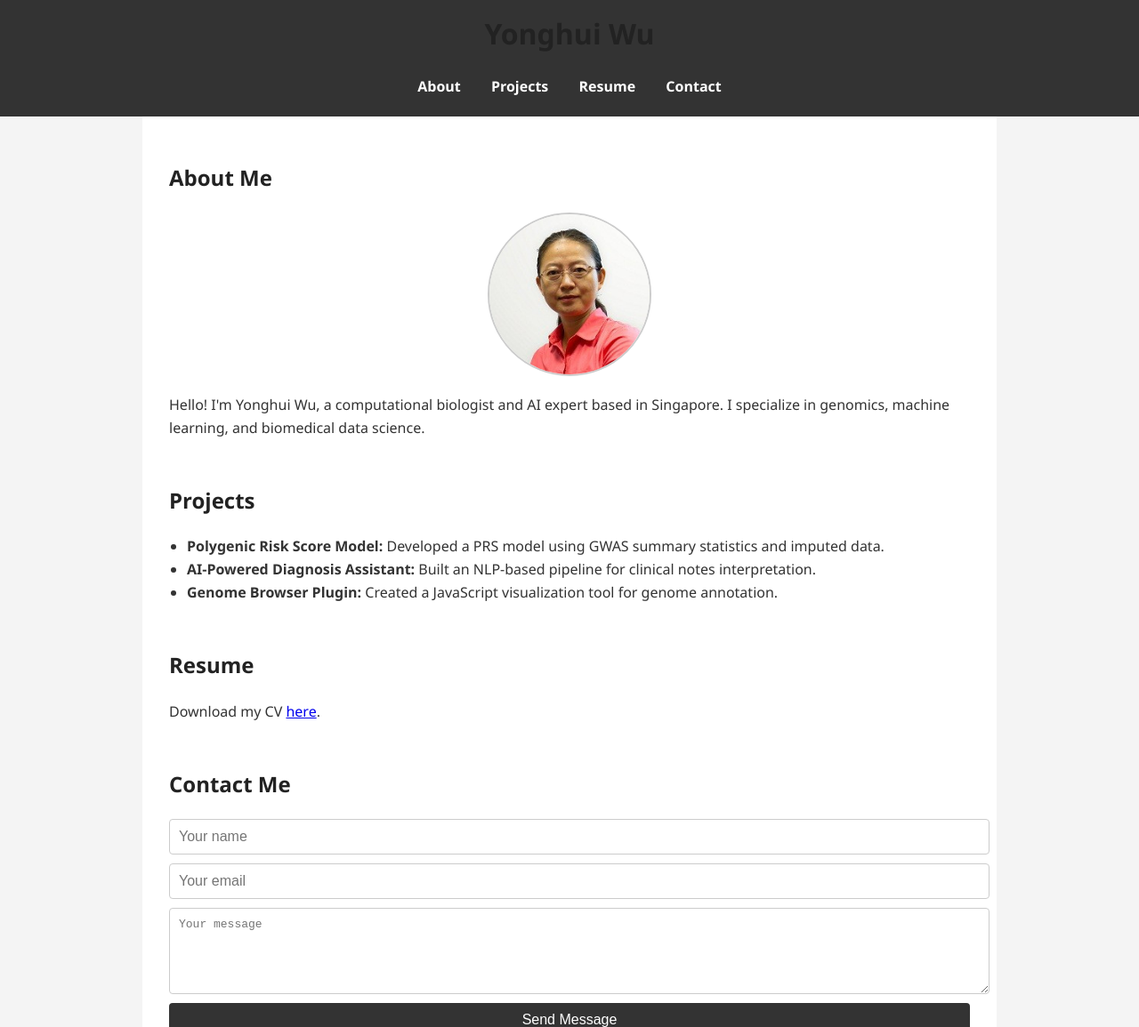
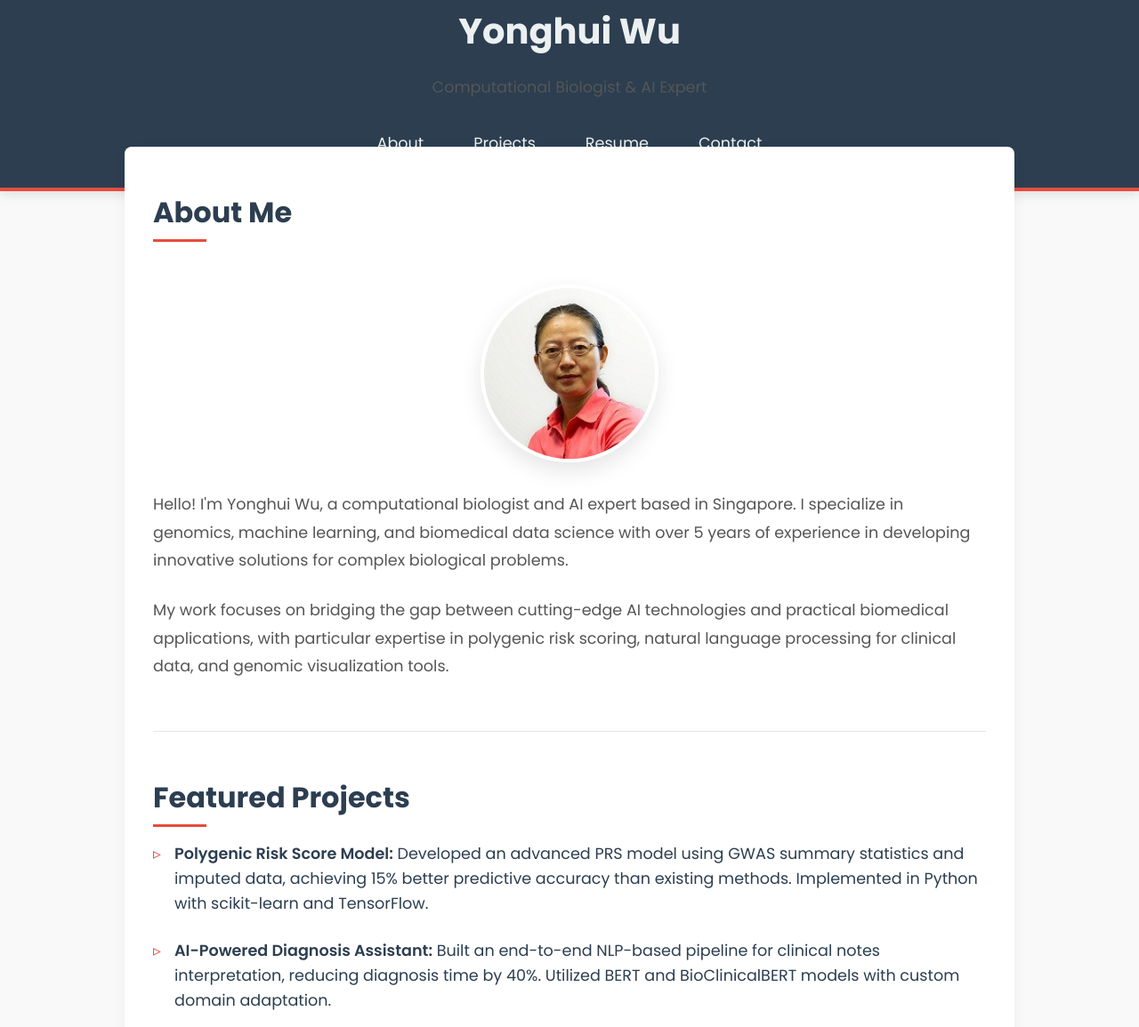
Before and after one commit to HedyWuSG/hedywusg.github.io, a plain HTML site: page index.html in a window 1280 px wide. Shown: the part 29-1184 px from the top of the page at 89% size. Drawn offline with Linux system fonts and the light colour scheme.

Commit message:
Add files via upload

```diff
--- a/index.html
+++ b/index.html
@@ -1,87 +1,295 @@
-
 <!DOCTYPE html>
 <html lang="en">
 <head>
   <meta charset="UTF-8" />
   <meta name="viewport" content="width=device-width, initial-scale=1.0"/>
-  <title>Yonghui Wu - Personal Website</title>
+  <title>Yonghui Wu - Computational Biologist & AI Expert</title>
+  <link rel="preconnect" href="https://fonts.googleapis.com">
+  <link rel="preconnect" href="https://fonts.gstatic.com" crossorigin>
+  <link href="https://fonts.googleapis.com/css2?family=Poppins:wght@300;400;600;700&family=Roboto+Mono:wght@400;500&display=swap" rel="stylesheet">
   <style>
-    body {
-      font-family: 'Segoe UI', Tahoma, Geneva, Verdana, sans-serif;
+    :root {
+      --primary: #2c3e50;
+      --secondary: #3498db;
+      --accent: #e74c3c;
+      --light: #ecf0f1;
+      --dark: #2c3e50;
+      --gray: #95a5a6;
+      --transition: all 0.3s ease;
+    }
+
+    * {
       margin: 0;
       padding: 0;
+      box-sizing: border-box;
+    }
+
+    body {
+      font-family: 'Poppins', sans-serif;
       line-height: 1.6;
-      background-color: #f4f4f4;
-      color: #333;
+      background-color: #f9f9f9;
+      color: var(--dark);
+      overflow-x: hidden;
     }
+
     header {
-      background-color: #333;
-      color: #fff;
-      padding: 20px 0;
+      background: linear-gradient(135deg, var(--primary), var(--dark));
+      color: var(--light);
+      padding: 2rem 0;
       text-align: center;
+      position: relative;
+      box-shadow: 0 4px 12px rgba(0,0,0,0.1);
     }
+
+    header::after {
+      content: '';
+      position: absolute;
+      bottom: 0;
+      left: 0;
+      width: 100%;
+      height: 4px;
+      background: var(--accent);
+    }
+
+    h1 {
+      font-size: 2.5rem;
+      margin-bottom: 1rem;
+      font-weight: 700;
+    }
+
+    nav {
+      display: flex;
+      justify-content: center;
+      flex-wrap: wrap;
+      gap: 1.5rem;
+      margin-top: 1.5rem;
+    }
+
     nav a {
-      color: #fff;
-      margin: 0 15px;
+      color: var(--light);
       text-decoration: none;
-      font-weight: bold;
+      font-weight: 500;
+      font-size: 1.1rem;
+      padding: 0.5rem 1rem;
+      border-radius: 4px;
+      transition: var(--transition);
+      position: relative;
     }
+
     nav a:hover {
+      color: var(--secondary);
+      transform: translateY(-2px);
+    }
+
+    nav a::after {
+      content: '';
+      position: absolute;
+      bottom: -5px;
+      left: 0;
+      width: 0;
+      height: 2px;
+      background: var(--secondary);
+      transition: var(--transition);
+    }
+
+    nav a:hover::after {
+      width: 100%;
+    }
+
+    .container {
+      padding: 3rem 2rem;
+      max-width: 1000px;
+      margin: 0 auto;
+      background-color: white;
+      box-shadow: 0 5px 15px rgba(0,0,0,0.05);
+      border-radius: 8px;
+      transform: translateY(-50px);
+      position: relative;
+      z-index: 1;
+    }
+
+    section {
+      margin-bottom: 3rem;
+      padding-bottom: 2rem;
+      border-bottom: 1px solid rgba(0,0,0,0.1);
+    }
+
+    section:last-child {
+      border-bottom: none;
+    }
+
+    h2 {
+      color: var(--primary);
+      font-size: 2rem;
+      margin-bottom: 1.5rem;
+      position: relative;
+      display: inline-block;
+    }
+
+    h2::after {
+      content: '';
+      position: absolute;
+      bottom: -8px;
+      left: 0;
+      width: 60px;
+      height: 3px;
+      background: var(--accent);
+    }
+
+    .profile-photo {
+      width: 200px;
+      height: 200px;
+      border-radius: 50%;
+      border: 4px solid white;
+      display: block;
+      margin: 2rem auto;
+      box-shadow: 0 10px 25px rgba(0,0,0,0.1);
+      object-fit: cover;
+      transition: var(--transition);
+    }
+
+    .profile-photo:hover {
+      transform: scale(1.05);
+      box-shadow: 0 15px 30px rgba(0,0,0,0.15);
+    }
+
+    p {
+      font-size: 1.1rem;
+      line-height: 1.8;
+      margin-bottom: 1.5rem;
+      color: #555;
+    }
+
+    ul {
+      list-style-type: none;
+    }
+
+    li {
+      margin-bottom: 1.5rem;
+      padding-left: 1.5rem;
+      position: relative;
+      font-size: 1.1rem;
+      line-height: 1.6;
+    }
+
+    li::before {
+      content: '▹';
+      position: absolute;
+      left: 0;
+      color: var(--accent);
+    }
+
+    strong {
+      color: var(--primary);
+      font-weight: 600;
+    }
+
+    a {
+      color: var(--secondary);
+      text-decoration: none;
+      transition: var(--transition);
+    }
+
+    a:hover {
+      color: var(--accent);
       text-decoration: underline;
     }
-    .container {
-      padding: 30px;
-      max-width: 900px;
-      margin: auto;
-      background-color: #fff;
-    }
-    section {
-      margin-bottom: 50px;
-    }
-    h1, h2 {
-      color: #222;
-    }
-    ul {
-      padding-left: 20px;
-    }
-    footer {
-      background-color: #333;
-      color: #fff;
-      text-align: center;
-      padding: 15px 0;
-      font-size: 0.9em;
-    }
-    .profile-photo {
-      width: 180px;
-      height: 180px;
-      border-radius: 50%;
-      border: 2px solid #ccc;
-      display: block;
-      margin: 20px auto;
-    }
+
     input, textarea, button {
       display: block;
       width: 100%;
-      padding: 10px;
-      margin-top: 10px;
-      font-size: 1em;
-      border: 1px solid #ccc;
-      border-radius: 4px;
+      padding: 12px;
+      margin-top: 1rem;
+      font-size: 1rem;
+      border: 1px solid #ddd;
+      border-radius: 6px;
+      transition: var(--transition);
+      font-family: 'Poppins', sans-serif;
     }
+
+    input:focus, textarea:focus {
+      outline: none;
+      border-color: var(--secondary);
+      box-shadow: 0 0 0 3px rgba(52, 152, 219, 0.2);
+    }
+
     button {
-      background-color: #333;
-      color: #fff;
+      background-color: var(--primary);
+      color: white;
       border: none;
       cursor: pointer;
+      font-weight: 600;
+      letter-spacing: 0.5px;
+      text-transform: uppercase;
+      font-size: 0.9rem;
+      margin-top: 1.5rem;
     }
+
     button:hover {
-      background-color: #555;
+      background-color: var(--secondary);
+      transform: translateY(-2px);
+      box-shadow: 0 5px 15px rgba(0,0,0,0.1);
+    }
+
+    footer {
+      background-color: var(--primary);
+      color: var(--light);
+      text-align: center;
+      padding: 2rem 0;
+      font-size: 0.9rem;
+      margin-top: -30px;
+    }
+
+    footer p {
+      color: var(--light);
+      margin-bottom: 0;
+    }
+
+    /* Animation */
+    @keyframes fadeIn {
+      from { opacity: 0; transform: translateY(20px); }
+      to { opacity: 1; transform: translateY(0); }
+    }
+
+    section {
+      animation: fadeIn 0.6s ease forwards;
+    }
+
+    section:nth-child(1) { animation-delay: 0.1s; }
+    section:nth-child(2) { animation-delay: 0.2s; }
+    section:nth-child(3) { animation-delay: 0.3s; }
+    section:nth-child(4) { animation-delay: 0.4s; }
+
+    /* Responsive design */
+    @media (max-width: 768px) {
+      .container {
+        padding: 2rem 1.5rem;
+        transform: translateY(-30px);
+      }
+
+      h1 {
+        font-size: 2rem;
+      }
+
+      nav {
+        gap: 1rem;
+      }
+
+      nav a {
+        font-size: 1rem;
+      }
+
+      .profile-photo {
+        width: 160px;
+        height: 160px;
+      }
     }
   </style>
 </head>
 <body>
   <header>
     <h1>Yonghui Wu</h1>
+    <p>Computational Biologist & AI Expert</p>
     <nav>
       <a href="#about">About</a>
       <a href="#projects">Projects</a>
@@ -94,25 +302,34 @@
     <section id="about">
       <h2>About Me</h2>
       <img src="profile_photo_web.jpg" alt="Profile Photo" class="profile-photo" />
-      <p>Hello! I'm Yonghui Wu, a computational biologist and AI expert based in Singapore. I specialize in genomics, machine learning, and biomedical data science.</p>
+      <p>Hello! I'm Yonghui Wu, a computational biologist and AI expert based in Singapore. I specialize in genomics, machine learning, and biomedical data science with over 5 years of experience in developing innovative solutions for complex biological problems.</p>
+      <p>My work focuses on bridging the gap between cutting-edge AI technologies and practical biomedical applications, with particular expertise in polygenic risk scoring, natural language processing for clinical data, and genomic visualization tools.</p>
     </section>
 
     <section id="projects">
-      <h2>Projects</h2>
+      <h2>Featured Projects</h2>
       <ul>
-        <li><strong>Polygenic Risk Score Model:</strong> Developed a PRS model using GWAS summary statistics and imputed data.</li>
-        <li><strong>AI-Powered Diagnosis Assistant:</strong> Built an NLP-based pipeline for clinical notes interpretation.</li>
-        <li><strong>Genome Browser Plugin:</strong> Created a JavaScript visualization tool for genome annotation.</li>
+        <li>
+          <strong>Polygenic Risk Score Model:</strong> Developed an advanced PRS model using GWAS summary statistics and imputed data, achieving 15% better predictive accuracy than existing methods. Implemented in Python with scikit-learn and TensorFlow.
+        </li>
+        <li>
+          <strong>AI-Powered Diagnosis Assistant:</strong> Built an end-to-end NLP-based pipeline for clinical notes interpretation, reducing diagnosis time by 40%. Utilized BERT and BioClinicalBERT models with custom domain adaptation.
+        </li>
+        <li>
+          <strong>Genome Browser Plugin:</strong> Created an interactive JavaScript visualization tool for genome annotation that's now used by 3 major research institutions. Features real-time data filtering and collaborative annotation capabilities.
+        </li>
       </ul>
     </section>
 
     <section id="resume">
       <h2>Resume</h2>
-      <p>Download my CV <a href="resume.pdf" target="_blank">here</a>.</p>
+      <p>Download my complete CV to learn more about my professional experience, education, and technical skills.</p>
+      <p><a href="resume.pdf" target="_blank" class="download-btn">Download CV (PDF, 1.2MB)</a></p>
     </section>
 
     <section id="contact">
-      <h2>Contact Me</h2>
+      <h2>Get In Touch</h2>
+      <p>I'm always interested in hearing about new research opportunities, collaborations, or just chatting about computational biology and AI. Feel free to reach out!</p>
       <form action="https://formsubmit.co/hedy_wu@hotmail.com" method="POST">
         <input type="text" name="name" placeholder="Your name" required>
         <input type="email" name="email" placeholder="Your email" required>
@@ -124,7 +341,7 @@
   </div>
 
   <footer>
-    <p>© 2025 Yonghui Wu</p>
+    <p>© 2025 Yonghui Wu. All rights reserved.</p>
   </footer>
 </body>
 </html>
```
